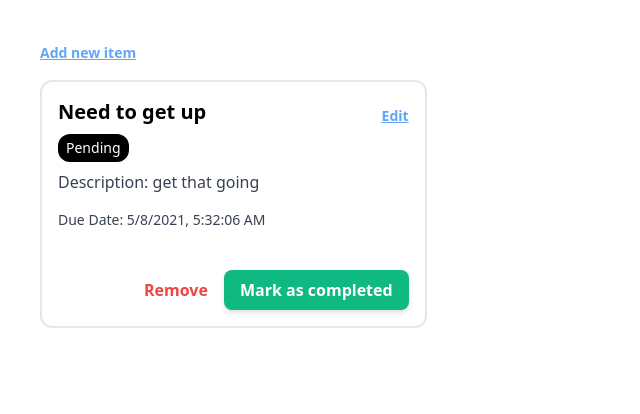
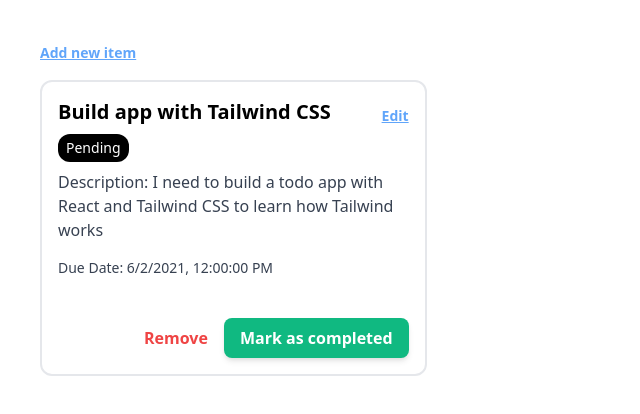
Before and after one commit to JLtheCoder/tailwind-todos, a React (Create React App) app: page / in a window 1280 px wide. Shown: the top 414 px of the page, without its empty margins (0-640 px from the left). Built offline with nearby package versions, Linux system fonts and the light colour scheme.

Commit message:
Add functions to update todos

```diff
--- a/src/App.jsx
+++ b/src/App.jsx
@@ -1,18 +1,77 @@
+import { useState } from "react";
 import Grid from "./components/foundation/Grid";
 import Todo from "./components/shared/Todo";
 import SaveTodo from "./components/shared/SaveTodo";
 
 function App() {
+  const [todos, setTudos] = useState({
+    1: {
+      id: 1,
+      title: "Build app with Tailwind CSS",
+      description:
+        "I need to build a todo app with React and Tailwind CSS to learn how Tailwind works",
+      dueDate: new Date("2021-06-02T12:00:00"),
+      completed: false,
+    },
+  });
+
   return (
     <div className="p-10">
-      <SaveTodo linkText="Add new item" onSave={() => {}}></SaveTodo>
-
+      <SaveTodo
+        linkText="Add new item"
+        onSave={({ title, description, dueDate }) => {
+          // use epoch time as ID
+          const newTodoId = Number(new Date());
+          setTudos((previousTodos) => ({
+            ...previousTodos,
+            [newTodoId]: {
+              title,
+              description,
+              dueDate: new Date(dueDate),
+              id: newTodoId,
+              completed: false,
+            },
+          }));
+        }}
+      />
       <Grid>
-        <Todo
-          title="Need to get up"
-          description="get that going"
-          dueDate={new Date()}
-        />
+        {Object.values(todos).map((todo) => (
+          <Todo
+            key={todo.id}
+            todoId={todo.id}
+            title={todo.title}
+            description={todo.description}
+            dueDate={todo.dueDate}
+            completed={todo.completed}
+            onUpdate={({ title, description, dueDate }) => {
+              setTudos((previousTodos) => ({
+                ...previousTodos,
+                [todo.id]: {
+                  ...previousTodos[todo.id],
+                  title,
+                  description,
+                  dueDate: new Date(dueDate),
+                },
+              }));
+            }}
+            onComplete={() => {
+              setTudos((previousTodos) => ({
+                ...previousTodos,
+                [todo.id]: {
+                  ...previousTodos[todo.id],
+                  completed: true,
+                },
+              }));
+            }}
+            onRemove={() => {
+              const newTodos = Object.assign({}, todos);
+              if (newTodos[todo.id]) {
+                delete newTodos[todo.id];
+              }
+              setTudos(newTodos);
+            }}
+          />
+        ))}
       </Grid>
     </div>
   );
--- a/src/components/shared/SaveTodo.jsx
+++ b/src/components/shared/SaveTodo.jsx
@@ -32,8 +32,6 @@ function SaveTodo({ linkText, todoId, title, description, dueDate, onSave }) {
     return !!(todoState.title && todoState.description && todoState.dueDate);
   };
 
-  console.log("todoState", todoState);
-
   return (
     <>
       <Button
@@ -58,7 +56,7 @@ function SaveTodo({ linkText, todoId, title, description, dueDate, onSave }) {
             setErrors(true);
             return;
           }
-          onSave();
+          onSave(todoState);
           setShowModal(false);
         }}
         isShown={showModal}
--- a/src/components/shared/Todo.jsx
+++ b/src/components/shared/Todo.jsx
@@ -19,10 +19,16 @@ function getTodoStatus({ dueDate, completed }) {
   return todoStatus.PENDING;
 }
 
-function Todo({ todoId, title, description, dueDate, completed }) {
-  const onRemove = {};
-  const onComplete = {};
-
+function Todo({
+  todoId,
+  title,
+  description,
+  dueDate,
+  completed,
+  onUpdate,
+  onComplete,
+  onRemove,
+}) {
   return (
     <Card>
       <div className="flex justify-between">
@@ -33,7 +39,7 @@ function Todo({ todoId, title, description, dueDate, completed }) {
           title={title}
           description={description}
           dueDate={dueDate}
-          onSave={() => {}}
+          onSave={onUpdate}
         />
       </div>
       <Badge>{getTodoStatus({ dueDate, completed })}</Badge>
@@ -42,12 +48,10 @@ function Todo({ todoId, title, description, dueDate, completed }) {
         Due Date: {dueDate.toLocaleString()}
       </p>
       <div className="flex justify-end pt-8">
-        <Button theme="warning" onRemove={onRemove}>
+        <Button theme="warning" onClick={onRemove}>
           Remove
         </Button>
-        {!completed && (
-          <Button onComplete={onComplete}>Mark as completed</Button>
-        )}
+        {!completed && <Button onClick={onComplete}>Mark as completed</Button>}
       </div>
     </Card>
   );
@@ -59,7 +63,7 @@ Todo.propTypes = {
   description: PropTypes.string.isRequired,
   dueDate: PropTypes.instanceOf(Date).isRequired,
   completed: PropTypes.bool.isRequired,
-  onSave: PropTypes.func.isRequired,
+  onUpdate: PropTypes.func.isRequired,
   onRemove: PropTypes.func.isRequired,
   onComplete: PropTypes.func,
 };
```
